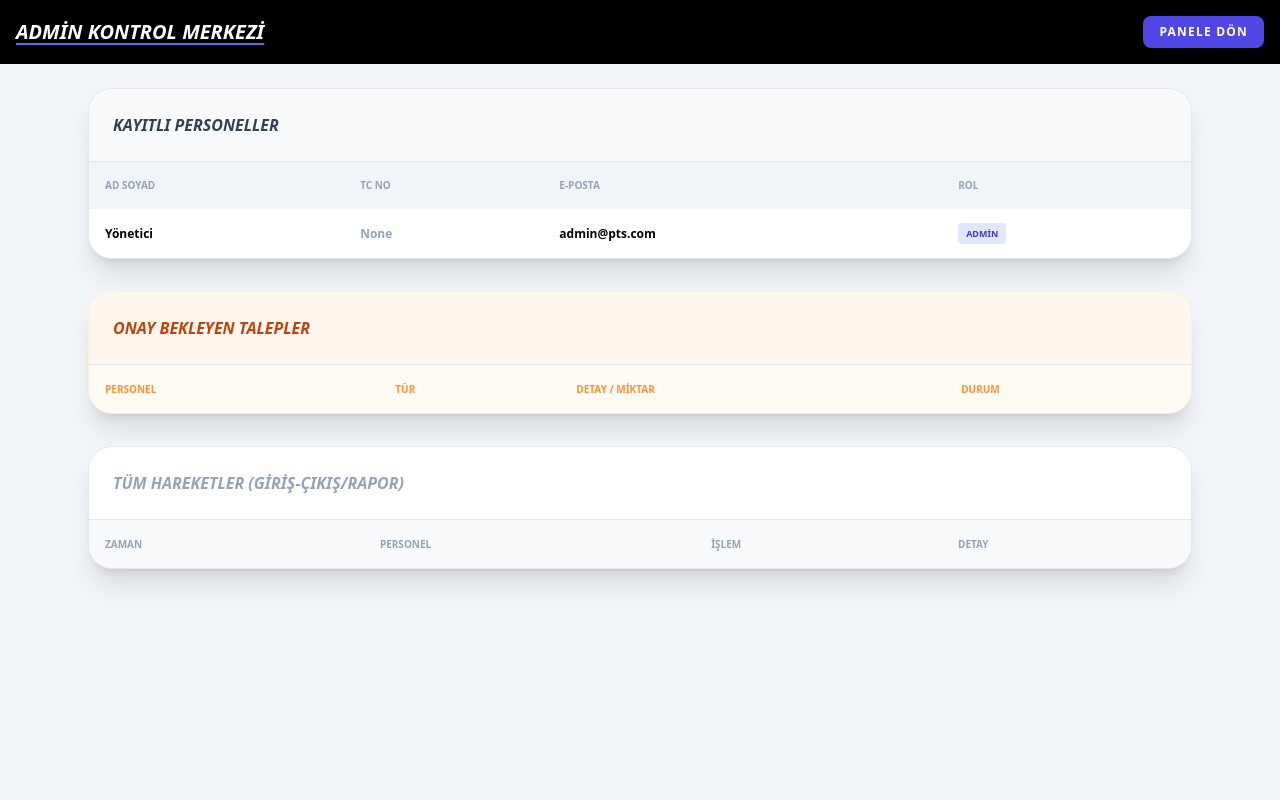
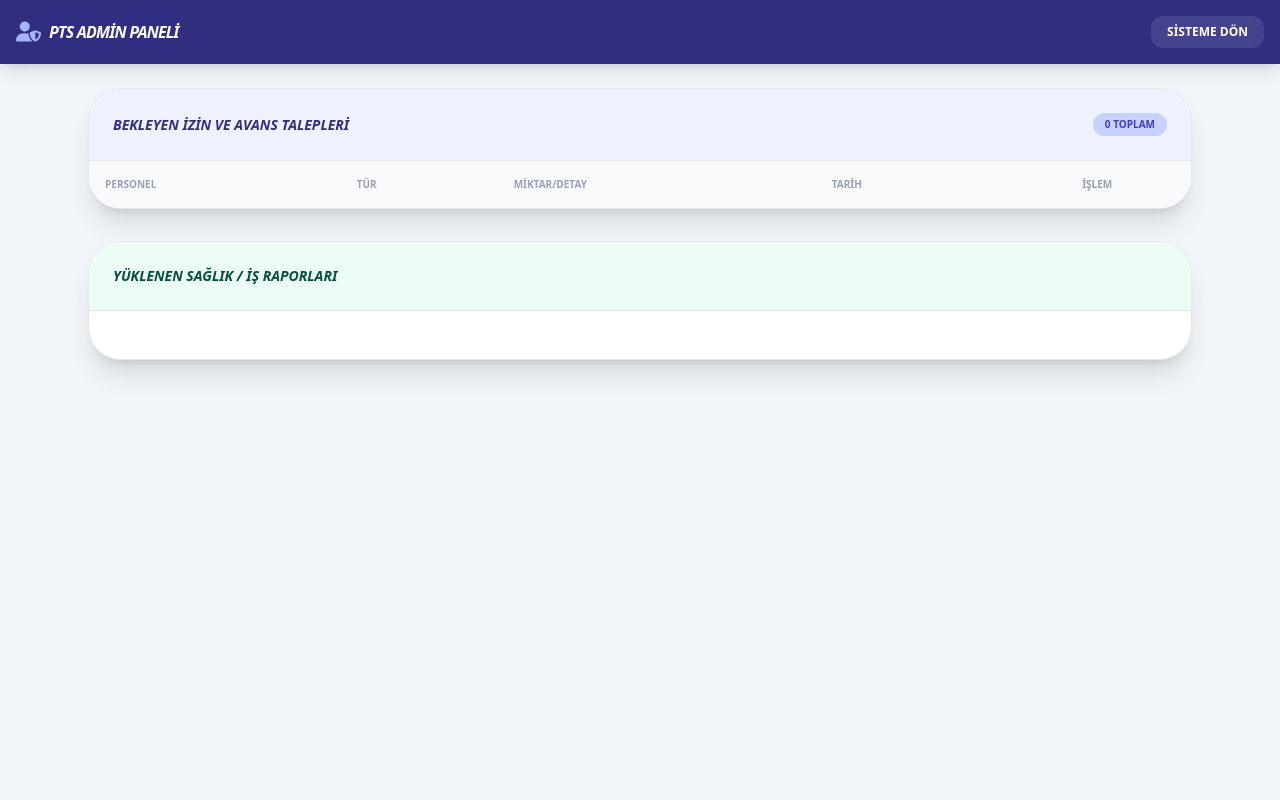
Before and after one commit to sametyalcin231/PTS_Sistemi, a Flask app: page /admin_panel in a window 1280 px wide. Run offline with Flask 3, Linux system fonts and the light colour scheme; a user stored in the database is signed in; data comes from the database, SQL or seed files in the repository; data that the repository does not hold is empty; some libraries are stand-ins or nearby versions.

Commit message:
Update admin.html

```diff
--- a/templates/admin.html
+++ b/templates/admin.html
@@ -3,34 +3,53 @@
 <head>
     <meta charset="UTF-8">
     <meta name="viewport" content="width=device-width, initial-scale=1.0">
-    <title>PTS PRO | Admin Paneli</title>
+    <title>PTS PRO | Yönetim Paneli</title>
     <script src="https://cdn.tailwindcss.com"></script>
     <link rel="stylesheet" href="https://cdnjs.cloudflare.com/ajax/libs/font-awesome/6.4.0/css/all.min.css">
 </head>
-<body class="bg-slate-100 font-sans">
-    <nav class="bg-black text-white p-4 flex justify-between items-center">
-        <h1 class="font-black italic text-xl underline underline-offset-4 decoration-indigo-500">ADMİN KONTROL MERKEZİ</h1>
-        <a href="/" class="bg-indigo-600 px-4 py-2 rounded-lg text-xs font-bold uppercase tracking-widest">Panele Dön</a>
+<body class="bg-slate-100 min-h-screen">
+
+    <nav class="bg-indigo-900 text-white p-4 shadow-lg flex justify-between items-center sticky top-0 z-50">
+        <div class="flex items-center gap-2">
+            <i class="fa-solid fa-user-shield text-xl text-indigo-300"></i>
+            <h1 class="font-black italic tracking-tighter">PTS ADMİN PANELİ</h1>
+        </div>
+        <a href="/" class="bg-white/10 hover:bg-white/20 px-4 py-2 rounded-xl text-xs font-bold uppercase transition-all">Sisteme Dön</a>
     </nav>
 
     <main class="max-w-6xl mx-auto p-6 space-y-8">
 
-        <div class="bg-white rounded-3xl shadow-xl overflow-hidden border">
-            <div class="p-6 bg-slate-50 border-b">
-                <h3 class="font-black text-slate-700 uppercase italic">Kayıtlı Personeller</h3>
+        <div class="bg-white rounded-[2rem] shadow-xl overflow-hidden border">
+            <div class="p-6 bg-indigo-50 border-b flex justify-between items-center">
+                <h3 class="font-black text-indigo-900 uppercase italic text-sm">Bekleyen İzin ve Avans Talepleri</h3>
+                <span class="bg-indigo-200 text-indigo-700 px-3 py-1 rounded-full text-[10px] font-black">{{ reqs|length }} TOPLAM</span>
             </div>
             <div class="overflow-x-auto">
-                <table class="w-full text-left">
-                    <thead class="bg-slate-100 text-[10px] font-black uppercase text-slate-400">
-                        <tr><th class="p-4">Ad Soyad</th><th class="p-4">TC NO</th><th class="p-4">E-POSTA</th><th class="p-4">ROL</th></tr>
+                <table class="w-full text-left border-collapse">
+                    <thead class="bg-slate-50 text-[10px] font-black uppercase text-slate-400">
+                        <tr>
+                            <th class="p-4">Personel</th>
+                            <th class="p-4">Tür</th>
+                            <th class="p-4">Miktar/Detay</th>
+                            <th class="p-4">Tarih</th>
+                            <th class="p-4 text-center">İşlem</th>
+                        </tr>
                     </thead>
                     <tbody class="text-xs font-bold divide-y">
-                        {% for u in users %}
-                        <tr class="hover:bg-indigo-50/30">
-                            <td class="p-4">{{ u.full_name }}</td>
-                            <td class="p-4 text-slate-400">{{ u.tc_no }}</td>
-                            <td class="p-4">{{ u.email }}</td>
-                            <td class="p-4"><span class="bg-indigo-100 text-indigo-700 px-2 py-1 rounded uppercase text-[9px]">{{ u.role }}</span></td>
+                        {% for r in reqs %}
+                        <tr class="hover:bg-slate-50 transition-colors">
+                            <td class="p-4 text-indigo-600">{{ r.username }}</td>
+                            <td class="p-4">
+                                <span class="px-2 py-1 rounded uppercase text-[9px] {% if r.req_type == 'Avans' %}bg-amber-100 text-amber-700{% else %}bg-purple-100 text-purple-700{% endif %}">
+                                    {{ r.req_type }}
+                                </span>
+                            </td>
+                            <td class="p-4 text-slate-600">{{ r.content }} {% if r.amount %}<b class="text-slate-900">({{ r.amount }} TL)</b>{% endif %}</td>
+                            <td class="p-4 text-slate-400 font-medium">{{ r.created_at.strftime('%d.%m.%Y') }}</td>
+                            <td class="p-4 text-center space-x-2">
+                                <a href="/admin/action/request/{{ r.id }}/Onaylandı" class="bg-emerald-500 text-white px-3 py-2 rounded-lg hover:bg-emerald-600 transition-all"><i class="fa-solid fa-check"></i></a>
+                                <a href="/admin/action/request/{{ r.id }}/Reddedildi" class="bg-rose-500 text-white px-3 py-2 rounded-lg hover:bg-rose-600 transition-all"><i class="fa-solid fa-xmark"></i></a>
+                            </td>
                         </tr>
                         {% endfor %}
                     </tbody>
@@ -38,51 +57,43 @@
             </div>
         </div>
 
-        <div class="bg-white rounded-3xl shadow-xl overflow-hidden border border-orange-100">
-            <div class="p-6 bg-orange-50 border-b">
-                <h3 class="font-black text-orange-700 uppercase italic">Onay Bekleyen Talepler</h3>
+        <div class="bg-white rounded-[2rem] shadow-xl overflow-hidden border">
+            <div class="p-6 bg-emerald-50 border-b">
+                <h3 class="font-black text-emerald-900 uppercase italic text-sm">Yüklenen Sağlık / İş Raporları</h3>
             </div>
-            <div class="overflow-x-auto">
-                <table class="w-full text-left text-xs font-bold">
-                    <thead class="bg-orange-100/30 text-[10px] uppercase text-orange-400">
-                        <tr><th class="p-4">Personel</th><th class="p-4">Tür</th><th class="p-4">Detay / Miktar</th><th class="p-4">Durum</th></tr>
-                    </thead>
-                    <tbody class="divide-y">
-                        {% for r in reqs %}
-                        <tr>
-                            <td class="p-4">{{ r.username }}</td>
-                            <td class="p-4 text-orange-600 italic uppercase">{{ r.req_type }}</td>
-                            <td class="p-4">{{ r.content }} {% if r.amount %}({{ r.amount }} TL){% endif %}</td>
-                            <td class="p-4"><span class="text-orange-500 animate-pulse uppercase text-[9px]">● Onay Bekliyor</span></td>
-                        </tr>
-                        {% endfor %}
-                    </tbody>
-                </table>
+            <div class="grid grid-cols-1 md:grid-cols-2 lg:grid-cols-3 gap-4 p-6">
+                {% for l in logs if l.type == 'Rapor' %}
+                <div class="border rounded-3xl p-4 bg-slate-50 space-y-3 relative group">
+                    <div class="flex justify-between items-start">
+                        <div>
+                            <p class="text-[10px] font-black text-indigo-600 uppercase">{{ l.username }}</p>
+                            <p class="text-xs font-bold text-slate-700">{{ l.detail }}</p>
+                        </div>
+                        <span class="text-[9px] text-slate-400">{{ l.created_at.strftime('%H:%M - %d.%m') }}</span>
+                    </div>
+
+                    {% if l.file_path %}
+                    <div class="relative overflow-hidden rounded-2xl border bg-black h-40">
+                        <img src="/static/uploads/{{ l.file_path }}" class="w-full h-full object-cover opacity-80 group-hover:opacity-100 transition-opacity">
+                        <a href="/static/uploads/{{ l.file_path }}" target="_blank" class="absolute inset-0 flex items-center justify-center bg-black/40 opacity-0 group-hover:opacity-100 transition-all text-white font-black text-xs">
+                            TAM EKRAN GÖRÜNTÜLE
+                        </a>
+                    </div>
+                    {% else %}
+                    <div class="h-40 bg-slate-200 rounded-2xl flex items-center justify-center text-slate-400 italic text-[10px]">
+                        Görsel Yüklenmemiş
+                    </div>
+                    {% endif %}
+
+                    <div class="flex gap-2">
+                        <a href="/admin/action/activity/{{ l.id }}/Onaylandı" class="flex-1 bg-emerald-100 text-emerald-700 py-2 rounded-xl text-[10px] font-black text-center hover:bg-emerald-200">ONAYLA</a>
+                        <a href="/admin/action/activity/{{ l.id }}/Reddedildi" class="flex-1 bg-rose-100 text-rose-700 py-2 rounded-xl text-[10px] font-black text-center hover:bg-rose-200">REDDET</a>
+                    </div>
+                </div>
+                {% endfor %}
             </div>
         </div>
 
-        <div class="bg-white rounded-3xl shadow-xl overflow-hidden border">
-            <div class="p-6 border-b flex justify-between items-center">
-                <h3 class="font-black text-slate-400 uppercase italic">Tüm Hareketler (Giriş-Çıkış/Rapor)</h3>
-            </div>
-            <div class="overflow-x-auto max-h-96 overflow-y-auto">
-                <table class="w-full text-left text-xs font-bold">
-                    <thead class="bg-slate-50 sticky top-0 text-[10px] uppercase text-slate-400 font-black">
-                        <tr><th class="p-4">Zaman</th><th class="p-4">Personel</th><th class="p-4">İşlem</th><th class="p-4">Detay</th></tr>
-                    </thead>
-                    <tbody class="divide-y">
-                        {% for l in logs %}
-                        <tr class="hover:bg-slate-50 transition-colors">
-                            <td class="p-4 text-slate-400">{{ l.created_at.strftime('%d.%m %H:%M') }}</td>
-                            <td class="p-4 text-indigo-600">{{ l.username }}</td>
-                            <td class="p-4 uppercase italic">{{ l.type }}</td>
-                            <td class="p-4 text-slate-500">{{ l.detail }}</td>
-                        </tr>
-                        {% endfor %}
-                    </tbody>
-                </table>
-            </div>
-        </div>
     </main>
 </body>
 </html>
```
